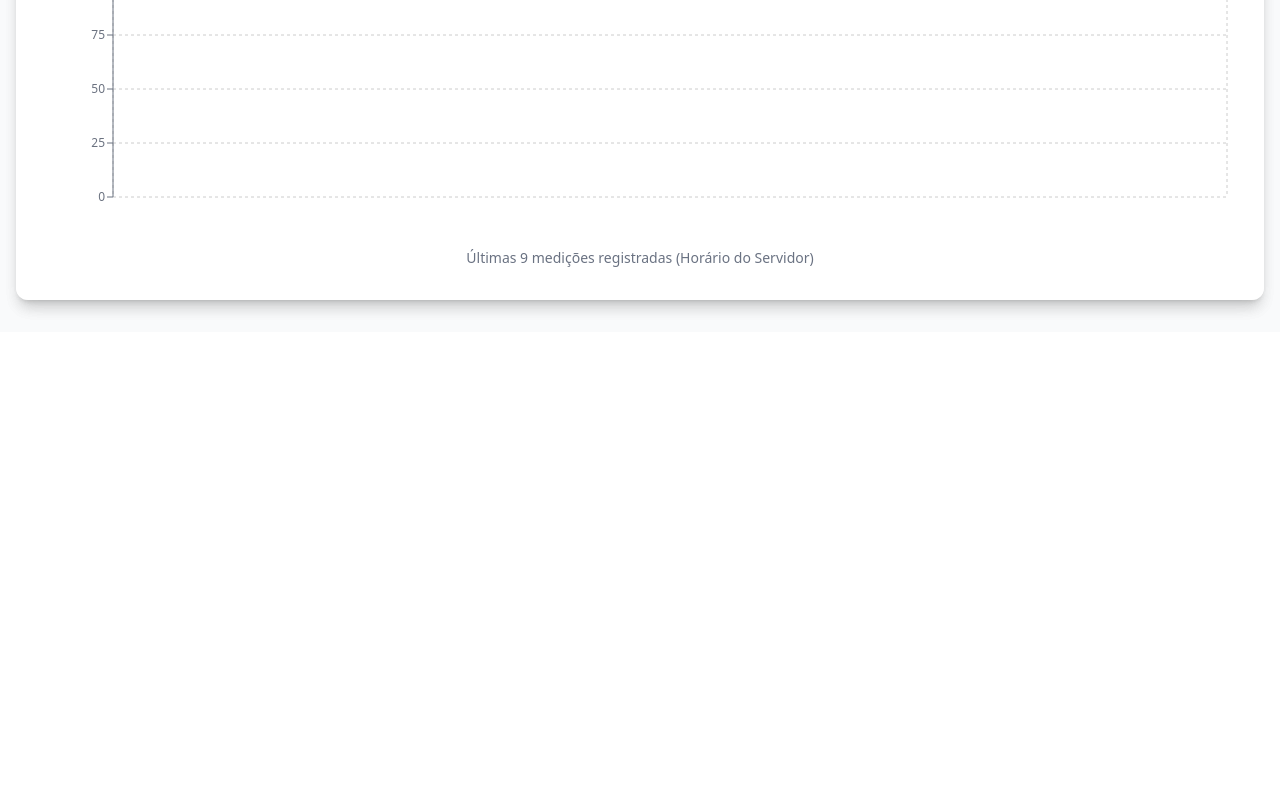
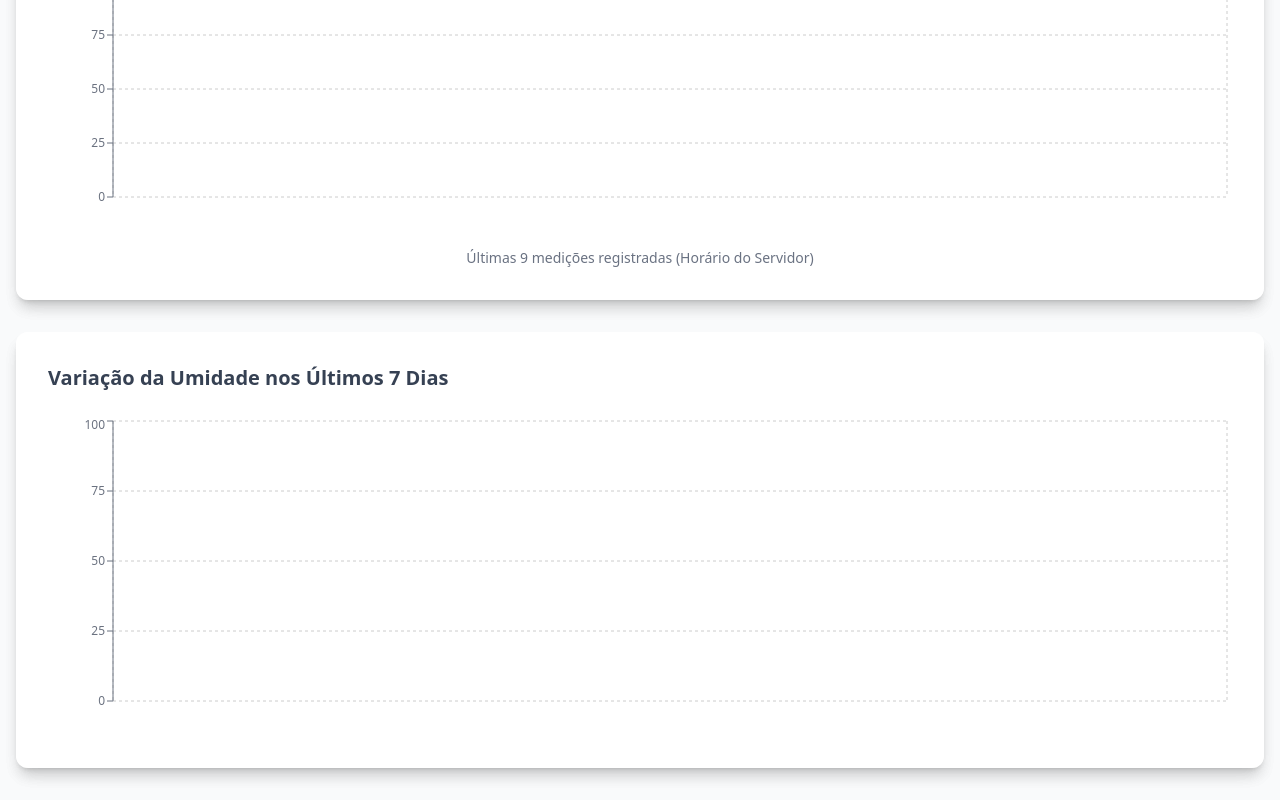
Before and after one commit to igcarvalhaes/monitoramento-umidade, a React (Vite) app: page / in a window 1280 px wide. Shown: the part 637-1437 px from the top of the page. Before the commit the page ends 969 px from the top, so only its background shows below. Built offline with nearby package versions, Linux system fonts and the light colour scheme; no server answers; the database is empty.

Commit message:
fix grafico

```diff
--- a/src/App.jsx
+++ b/src/App.jsx
@@ -3,6 +3,7 @@ import { Header } from "./components/Header";
 import { CardMedicao } from "./components/CardMedicao";
 import { HistoricoMedicao } from "./components/HistoricoMedicao";
 import { GraficoUmidade } from "./components/GraficoUmidade";
+import { Grafico7Dias } from "./components/Grafico7Dias";
 
 import { useState, useEffect } from "react";
 import { ref, onValue } from "firebase/database";
@@ -12,8 +13,9 @@ function App() {
   const [umidadeDados, setUmidadeDados] = useState({
     current: 0,
     optimal: "60-70%",
-    history: [],
-    statusBomba: "desligada", // Novo campo adicionado
+    fullHistory: [], // Todos os dados
+    recentHistory: [], // Últimas 6 medições
+    statusBomba: "desligada",
   });
 
   useEffect(() => {
@@ -23,15 +25,14 @@ function App() {
 
       if (data) {
         const rawData = Object.values(data);
-        // Ordena por timestamp e pega os últimos registros
         const historico = rawData
           .sort((a, b) => a.timestamp - b.timestamp)
           .map((item) => ({
             value: item.valor_sensor,
             percentage: Math.round((item.valor_sensor / 4096) * 100),
             date: item.data,
-            time: item.hora.substring(0, 5), // Formata para HH:mm
-            fullTime: item.hora, // Mantém o original com segundos
+            time: item.hora,
+            timestamp: item.timestamp * 1000, // Convertendo para milissegundos
             status: item.status,
           }));
 
@@ -39,7 +40,8 @@ function App() {
           current: historico[historico.length - 1].value,
           currentPercentage: historico[historico.length - 1].percentage,
           optimal: "60-70%",
-          history: historico.slice(-9), // Pega últimos 10 registros
+          fullHistory: historico, // Mantém todos os dados
+          recentHistory: historico.slice(-6), // Últimas 6
           statusBomba: historico[historico.length - 1].status,
         });
       }
@@ -63,13 +65,19 @@ function App() {
 
           <div className="mt-8">
             <div className="bg-white rounded-xl shadow-lg">
-              <HistoricoMedicao data={umidadeDados.history} />
+              <HistoricoMedicao data={umidadeDados.recentHistory} />
             </div>
           </div>
 
           <div className="mt-8">
             <div className="bg-white rounded-xl shadow-lg">
-              <GraficoUmidade data={umidadeDados.history} />
+              <GraficoUmidade data={umidadeDados.recentHistory} />
+            </div>
+          </div>
+
+          <div className="mt-8">
+            <div className="bg-white rounded-xl shadow-lg">
+              <Grafico7Dias data={umidadeDados.fullHistory} />
             </div>
           </div>
         </main>
--- /dev/null
+++ b/src/components/Grafico7Dias.jsx
@@ -0,0 +1,63 @@
+import {
+  LineChart,
+  Line,
+  XAxis,
+  YAxis,
+  CartesianGrid,
+  Tooltip,
+  ResponsiveContainer,
+} from "recharts";
+
+export function Grafico7Dias({ data }) {
+  // Filtra medições dos últimos 7 dias
+  const sevenDaysAgo = Date.now() - 7 * 24 * 60 * 60 * 1000;
+  const filteredData = data.filter((item) => item.timestamp >= sevenDaysAgo);
+
+  // Formata dados para o gráfico
+  const chartData = filteredData.map((item) => ({
+    date: new Date(item.timestamp).toLocaleDateString("pt-BR", {
+      day: "2-digit",
+      month: "short",
+    }),
+    time: new Date(item.timestamp).toLocaleTimeString("pt-BR", {
+      hour: "2-digit",
+      minute: "2-digit",
+    }),
+    percentage: item.percentage,
+    timestamp: item.timestamp,
+  }));
+
+  return (
+    <div className="bg-white p-8 rounded-xl shadow-lg mt-8">
+      <h3 className="text-xl font-semibold text-gray-700 mb-6">
+        Variação da Umidade nos Últimos 7 Dias
+      </h3>
+
+      <div className="h-80">
+        <ResponsiveContainer width="100%" height="100%">
+          <LineChart data={chartData}>
+            <CartesianGrid strokeDasharray="3 3" />
+            <XAxis dataKey="date" stroke="#6b7280" tick={{ fontSize: 12 }} />
+            <YAxis domain={[0, 100]} stroke="#6b7280" tick={{ fontSize: 12 }} />
+            <Tooltip
+              content={({ payload }) => (
+                <div className="bg-white p-2 rounded-lg shadow-md border">
+                  <p className="font-semibold">{payload?.[0]?.payload.date}</p>
+                  <p className="text-sm">Hora: {payload?.[0]?.payload.time}</p>
+                  <p className="text-blue-600">{payload?.[0]?.value}%</p>
+                </div>
+              )}
+            />
+            <Line
+              type="monotone"
+              dataKey="percentage"
+              stroke="#3b82f6"
+              strokeWidth={2}
+              dot={{ fill: "#3b82f6", strokeWidth: 2 }}
+            />
+          </LineChart>
+        </ResponsiveContainer>
+      </div>
+    </div>
+  );
+}
```
